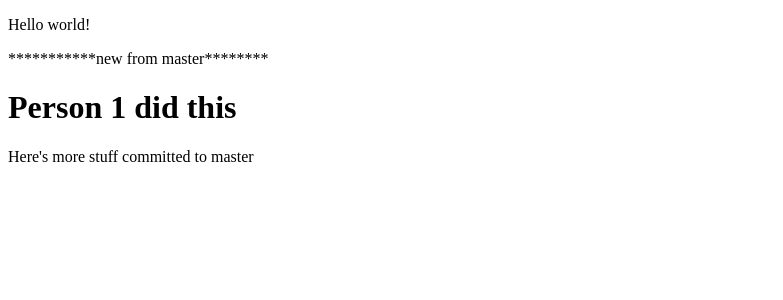
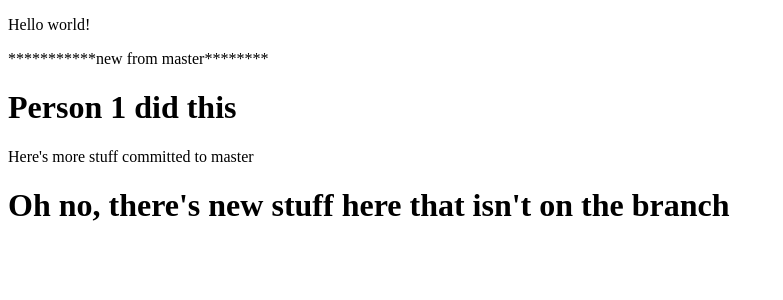
Before and after one commit to KassieJones/demo, an Angular app: page / in a window 1280 px wide. Shown: the top 300 px of the page, without its empty margins (0-783 px from the left). Built offline with nearby package versions, Linux system fonts and the light colour scheme.

Commit message:
New pushes from another dev on master

```diff
--- a/src/app/app.component.html
+++ b/src/app/app.component.html
@@ -3,6 +3,7 @@
   ***********new from master********
   <h1>Person 1 did this</h1>
   Here's more stuff committed to master
+  <h1>Oh no, there's new stuff here that isn't on the branch</h1>
 </div>
 
 <router-outlet></router-outlet>
```
